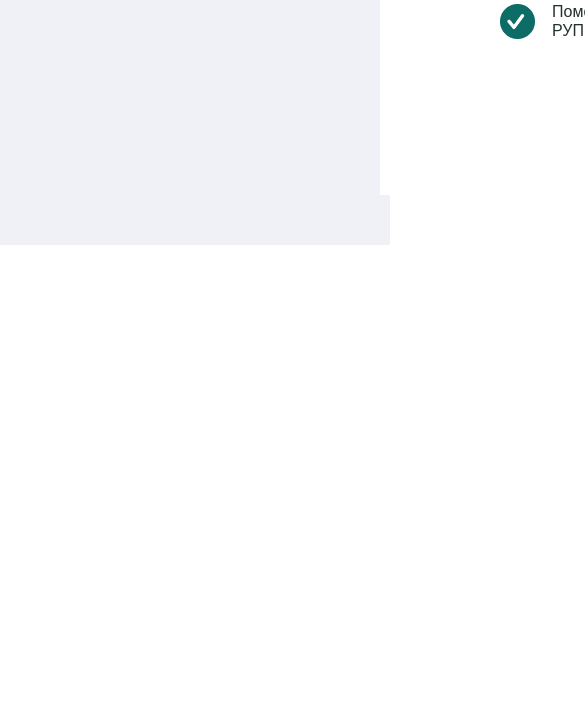
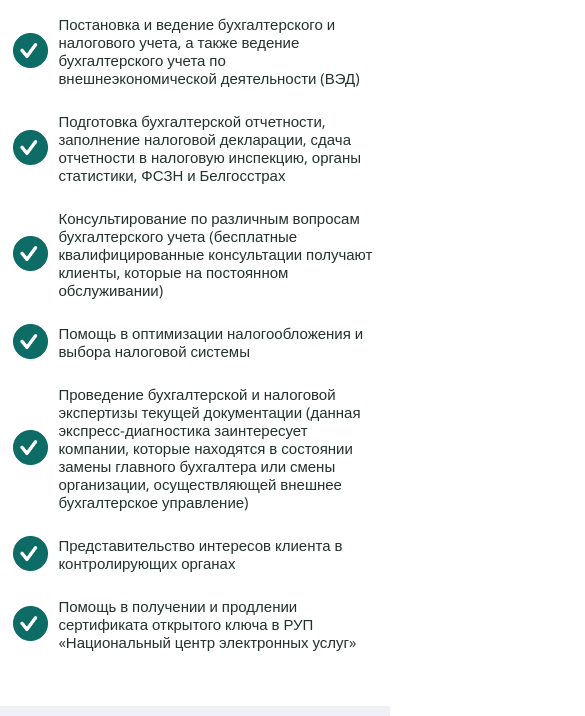
Before and after one commit to strelnkv/nalogi.bel, a website: page pages/service-1.html in a window 390 px wide. Shown: the part 849-1565 px from the top of the page, 585 px wide, since content can reach past the window. Before the commit the page ends 1094 px from the top, so only its background shows below. Drawn offline with nearby package versions, Linux system fonts and the light colour scheme; files whose address does not match are found by name.

Commit message:
adaptive service-1 768px and 576px

```diff
--- a/pages/service-1.html
+++ b/pages/service-1.html
@@ -38,31 +38,31 @@
                     <p class="service-1__desc-start">Наши услуги включают в себя:</p>
                     <div class="service-1__desc-parts">
                         <img src="../assets/images/service-1-img-2.png" alt="">
-                    <p>Постановка и ведение бухгалтерского и налогового учета, а также ведение бухгалтерского учета по внешнеэкономической деятельности (ВЭД)</p>
+                    <p class="service-1__desc-text">Постановка и ведение бухгалтерского и налогового учета, а также ведение бухгалтерского учета по внешнеэкономической деятельности (ВЭД)</p>
                     </div>
                     <div class="service-1__desc-parts">
                         <img src="../assets/images/service-1-img-2.png" alt="">
-                    <p>Подготовка бухгалтерской отчетности, заполнение налоговой декларации, сдача отчетности в налоговую инспекцию, органы статистики, ФСЗН и Белгосстрах</p>
+                    <p class="service-1__desc-text">Подготовка бухгалтерской отчетности, заполнение налоговой декларации, сдача отчетности в налоговую инспекцию, органы статистики, ФСЗН и Белгосстрах</p>
                     </div>
                     <div class="service-1__desc-parts">
                         <img src="../assets/images/service-1-img-2.png" alt="">
-                    <p>Консультирование по различным вопросам бухгалтерского учета (бесплатные квалифицированные консультации получают клиенты, которые на постоянном обслуживании)</p>
+                    <p class="service-1__desc-text">Консультирование по различным вопросам бухгалтерского учета (бесплатные квалифицированные консультации получают клиенты, которые на постоянном обслуживании)</p>
                     </div>
                     <div class="service-1__desc-parts">
                         <img src="../assets/images/service-1-img-2.png" alt="">
-                    <p>Помощь в оптимизации налогообложения и выбора налоговой системы</p>
+                    <p class="service-1__desc-text">Помощь в оптимизации налогообложения и выбора налоговой системы</p>
                     </div>
                     <div class="service-1__desc-parts">
                         <img src="../assets/images/service-1-img-2.png" alt="">
-                    <p>Проведение бухгалтерской и налоговой экспертизы текущей документации (данная экспресс-диагностика заинтересует компании, которые находятся в состоянии замены главного бухгалтера или смены организации, осуществляющей внешнее бухгалтерское управление)</p>
+                    <p class="service-1__desc-text">Проведение бухгалтерской и налоговой экспертизы текущей документации (данная экспресс-диагностика заинтересует компании, которые находятся в состоянии замены главного бухгалтера или смены организации, осуществляющей внешнее бухгалтерское управление)</p>
                     </div>
                     <div class="service-1__desc-parts">
                         <img src="../assets/images/service-1-img-2.png" alt="">
-                    <p>Представительство интересов клиента в контролирующих органах</p>
+                    <p class="service-1__desc-text">Представительство интересов клиента в контролирующих органах</p>
                     </div>
                     <div class="service-1__desc-parts">
                         <img src="../assets/images/service-1-img-2.png" alt="">
-                    <p>Помощь в получении и продлении сертификата открытого ключа в РУП «Национальный центр электронных услуг»</p>
+                    <p class="service-1__desc-text">Помощь в получении и продлении сертификата открытого ключа в РУП «Национальный центр электронных услуг»</p>
                     </div>
                 </div>
             </div>
--- a/scss/service-1.scss
+++ b/scss/service-1.scss
@@ -1,29 +1,62 @@
 .service-1 {
   background-color: #f0f1f6;
   padding-bottom: 50px;
+  @media (max-width: 768px) {
+    padding-bottom: 25px;
+  }
+  @media (max-width: 576px) {
+    padding-bottom: 10px;
+  }
   &__wrap {
     display: flex;
     align-items: center;
+    @media (max-width: 768px) {
+      flex-direction: column;
+    }
   }
   &__img {
     position: relative;
     left: 45px;
+    @media (max-width: 768px) {
+      position: static;
+    }
   }
   &__desc {
     background-color: #fff;
     max-width: 875px;
     margin-top: 20px;
     padding-bottom: 130px;
+    @media (max-width: 768px) {
+      padding-bottom: 60px;
+    }
+    @media (max-width: 576px) {
+      padding-bottom: 30px;
+    }
   }
   &__desc-title {
     padding: 31px 150px 15px;
     text-align: center;
+    @media (max-width: 768px) {
+      padding: 31px 100px 15px;
+      font-size: 35px;
+    }
+    @media (max-width: 576px) {
+      padding: 25px 50px 15px;
+      font-size: 30px;
+    }
   }
   &__desc-start {
     font-size: 20px;
     line-height: 1.2;
     padding-left: 120px;
     padding-bottom: 25px;
+    @media (max-width: 768px) {
+      padding-left: 30px;
+    }
+    @media (max-width: 576px) {
+      padding-left: 20px;
+      font-size: 18px;
+    }
   }
   &__desc-parts {
     display: flex;
@@ -32,5 +65,19 @@
     padding-left: 120px;
     padding-right: 15px;
     padding-bottom: 25px;
+    @media (max-width: 768px) {
+      padding-left: 30px;
+      padding-right: 30px;
+    }
+    @media (max-width: 576px) {
+      gap: 10px;
+      padding-left: 20px;
+      padding-right: 20px;
+    }
+  }
+  &__desc-text {
+    @media (max-width: 576px) {
+      font-size: 15px;
+    }
   }
 }
```
Also changed, not shown: styles/style.min.css, 1 other file.
